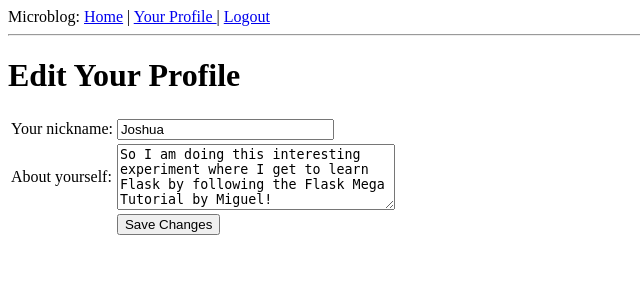
After one commit to andela-jugba/microblog, a Flask app: page /edit in a window 1280 px wide. The commit adds this page. Shown: the top 300 px of the page, without its empty margins (0-640 px from the left). Run offline with Flask 2, Linux system fonts and the light colour scheme; a user stored in the database is signed in; data comes from the database, SQL or seed files in the repository; both versions use the stored data as it was after the commit.

Commit message:
Finish profile page

```diff
--- a/app/forms.py
+++ b/app/forms.py
@@ -1,7 +1,11 @@
 from flask.ext.wtf import Form
-from wtforms import StringField, BooleanField
-from wtforms.validators import  DataRequired
+from wtforms import StringField, BooleanField, TextAreaField
+from wtforms.validators import  DataRequired, Length
 
 class LoginForm(Form):
     openid = StringField('openid', validators= [DataRequired()])
     remember_me = BooleanField('remember_me', default = False)
+
+class EditForm(Form):
+    nickname = StringField('nickname', validators=[DataRequired()])
+    about_me = TextAreaField('about_me', validators=[Length(min=0,max=140)])
--- a/app/models.py
+++ b/app/models.py
@@ -1,10 +1,14 @@
 from app import db
+from hashlib import md5
 
 class User(db.Model):
     id = db.Column(db.Integer, primary_key= True)
     nickname = db.Column(db.String(64), index=True, unique = True)
     email = db.Column(db.String(120), index=True, unique = True)
     posts = db.relationship('Post', backref='author', lazy='dynamic')
+    about_me = db.Column(db.String(140))
+    last_seen = db.Column(db.DateTime)
+
     @property
     def is_authenticated(self):
         return True
@@ -23,6 +27,8 @@ class User(db.Model):
         except NameError:
             return str(self.id)  # python 3
 
+    def avatar(self, size):
+        return 'http://www.gravatar.com/avatar/%s?d=mm&s=%d' % (md5(self.email.encode('utf-8')).hexdigest(), size)
 
     def __repr__(self):
         return '<User %r>'% (self.nickname)
--- a/app/templates/base.html
+++ b/app/templates/base.html
@@ -11,6 +11,7 @@
       Microblog:
       <a href="{{ url_for('index') }}">Home</a>
       {% if g.user.is_authenticated %}
+      | <a href="{{ url_for('user', nickname=g.user.nickname) }}">Your Profile </a>
       | <a href="{{ url_for('logout') }}">Logout</a>
       {% endif %}
     </div>
--- /dev/null
+++ b/app/templates/edit.html
@@ -0,0 +1,30 @@
+<!-- extends from base template -->
+{% extends "base.html" %}
+
+{% block content %}
+  <h1>Edit Your Profile </h1>
+  <form class="" action="" method="post", name="edit">
+    {{ form.hidden_tag() }}
+    <table>
+      <tr>
+        <td>
+          Your nickname:
+        </td>
+        <td>
+          {{ form.nickname(size=24) }}
+        </td>
+      </tr>
+      <tr>
+         <td>About yourself:</td>
+         <td>{{ form.about_me(cols=32, rows=4) }}</td>
+      </tr>
+      <tr>
+        <td>
+        </td>
+        <td>
+          <input type="Submit" value="Save Changes">
+        </td>
+      </tr>
+    </table>
+  </form>
+{% endblock %}
--- a/app/views.py
+++ b/app/views.py
@@ -1,8 +1,9 @@
 from flask import render_template, flash, redirect, url_for, session, g, request
 from flask.ext.login import login_user, logout_user, current_user, login_required
 from app import app, db, lm, oid
-from .forms import LoginForm
+from .forms import LoginForm, EditForm
 from .models import User
+from datetime import datetime
 
 @app.route("/")
 @app.route("/index")
@@ -48,6 +49,10 @@ def load_user(id):
 @app.before_request
 def before_request():
     g.user = current_user
+    if g.user.is_authenticated:
+        g.user.last_seen = datetime.utcnow()
+        db.session.add(g.user)
+        db.session.commit()
 
 @oid.after_login
 def after_login(resp):
@@ -73,3 +78,35 @@ def after_login(resp):
 def logout():
     logout_user()
     return redirect(url_for('index'))
+
+@app.route('/user/<nickname>')
+@login_required
+def user(nickname):
+    user = User.query.filter_by(nickname = nickname).first()
+    if user == None:
+        flash('User %s not found'% nickname)
+        return redirect(url_for('index'))
+    posts = [
+        {'author':user,'body':'Test post 1'},
+        {'author':user,'body': 'Test post 2'}
+    ]
+    return render_template('user.html',
+                            user = user,
+                            posts=posts)
+
+
+@app.route('/edit', methods=['GET','POST'])
+@login_required
+def edit():
+    form = EditForm()
+    if form.validate_on_submit():
+        g.user.nickname = form.nickname.data
+        g.user.about_me = form.about_me.data
+        db.session.add(g.user)
+        db.session.commit()
+        flash('Your changes have been saved')
+        return redirect(url_for('edit'))
+    else:
+        form.nickname.data = g.user.nickname
+        form.about_me.data = g.user.about_me
+    return render_template('edit.html', form = form)
```
Also changed, not shown: app/templates/post.html (added, +10 -0 lines), app/templates/user.html (+14 -4 lines), db_repository/versions/003_migration.py (added, +31 -0 lines), app.db.
